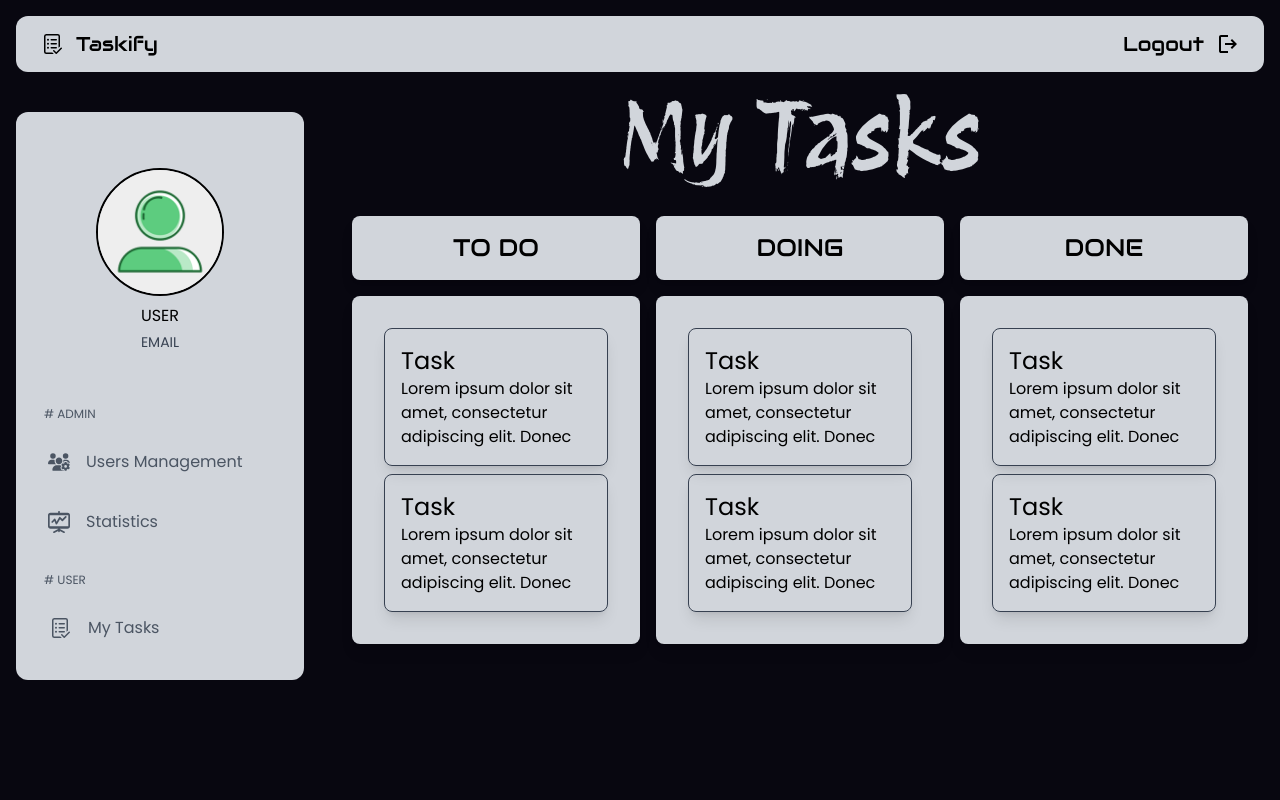
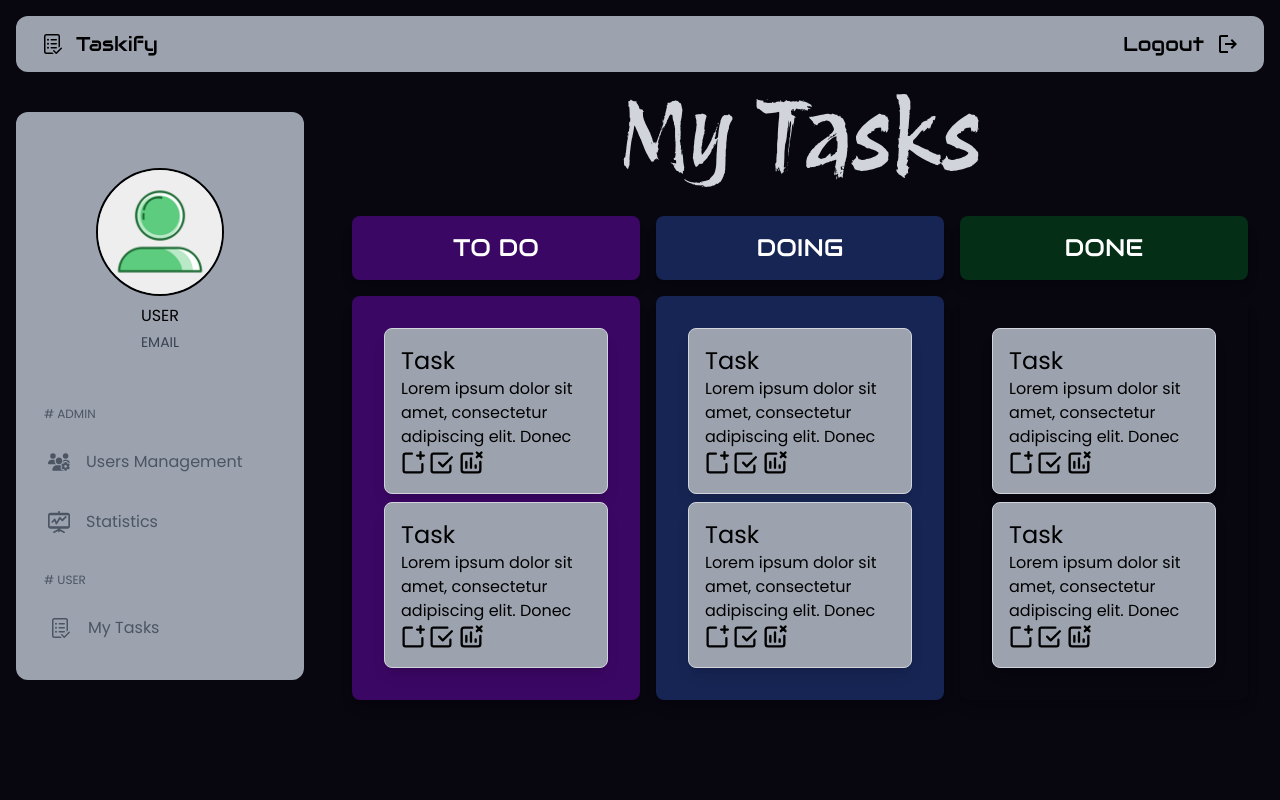
Before and after one commit to Zaiidmo/Taskify, a React (Vite) app: page / in a window 1280 px wide. Shown: the top 800 px of the page. Built offline with nearby package versions, Linux system fonts and the light colour scheme.

Commit message:
UI : Edit Colors

```diff
--- a/src/components/Footer.jsx
+++ b/src/components/Footer.jsx
@@ -1,7 +1,7 @@
 export const Footer = () => {
   return (
     <>
-      <footer className="flex flex-col gap-8 text-center h-fit rounded-xl m-4 font-titles p-4 items-center bg-gray-300">
+      <footer className="flex flex-col gap-8 text-center h-fit rounded-xl m-4 font-titles p-4 items-center bg-gray-400">
         <div>
           <svg
             width="50"
--- a/src/components/NavBar.jsx
+++ b/src/components/NavBar.jsx
@@ -2,7 +2,7 @@ import React from "react";
 
 export const NavBar = () => {
   return (
-    <div className="h-14 rounded-xl m-4 font-titles p-4 flex justify-between items-center navbar bg-gray-300">
+    <div className="h-14 rounded-xl m-4 font-titles p-4 flex justify-between items-center navbar bg-gray-400">
       <a
         href="#"
         className="flex items-center gap-3 hover:bg-black hover:text-white p-2 rounded-xl"
--- a/src/components/SideBar.jsx
+++ b/src/components/SideBar.jsx
@@ -3,7 +3,7 @@ import defaultAvatar from "../assets/images/default_profile.png";
 export const SideBar = () => {
   return (
     <>
-      <aside className="hidden lg:flex flex-col w-72 h-fit px-4 py-8 overflow-y-auto bg-gray-300 absolute top-24 m-4 rounded-xl">
+      <aside className="hidden lg:flex flex-col w-72 h-fit px-4 py-8 overflow-y-auto bg-gray-400 absolute top-24 m-4 rounded-xl">
         <div className="flex flex-col items-center mt-6 -mx-2">
           <img
             className="object-cover w-32 h-32 mx-2 rounded-full border-2 border-black"
--- a/src/components/TaskCard.jsx
+++ b/src/components/TaskCard.jsx
@@ -1,10 +1,45 @@
 export const TaskCard = () => {
   return (
-    <div className="bg-transparent border border-gray-700 p-4 font-poppins rounded-lg shadow-lg">
+    <div className="bg-gray-400 border border-gray-300 p-4 font-poppins rounded-lg shadow-lg">
       <h2 className="text-2xl text-Black font-semibold">Task</h2>
       <p className="text-Black">
         Lorem ipsum dolor sit amet, consectetur adipiscing elit. Donec
       </p>
+      <div className="flex gap-1">
+        <button className="hover:text-purple-600 m-0">
+          <svg
+            xmlns="http://www.w3.org/2000/svg"
+            width="24"
+            height="24"
+            viewBox="0 0 16 16"
+          >
+            <path
+              fill="currentColor"
+              fill-rule="evenodd"
+              d="M13 6a.75.75 0 0 1-.75-.75v-1.5h-1.5a.75.75 0 0 1 0-1.5h1.5V.75a.75.75 0 0 1 1.5 0v1.5h1.5a.75.75 0 0 1 0 1.5h-1.5v1.5A.75.75 0 0 1 13 6M3 13.5a.5.5 0 0 1-.5-.5V3a.5.5 0 0 1 .5-.5h4.25a.75.75 0 0 0 0-1.5H3a2 2 0 0 0-2 2v10a2 2 0 0 0 2 2h10a2 2 0 0 0 2-2V8.75a.75.75 0 0 0-1.5 0V13a.5.5 0 0 1-.5.5z"
+              clip-rule="evenodd"
+            />
+          </svg>
+        </button>
+        <button className="hover:text-green-800 m-0">
+          <svg
+            xmlns="http://www.w3.org/2000/svg"
+            width="24"
+            height="24"
+            viewBox="0 0 16 16"
+          >
+            <path
+              fill="currentColor"
+              fill-rule="evenodd"
+              d="M3 13.5a.5.5 0 0 1-.5-.5V3a.5.5 0 0 1 .5-.5h9.25a.75.75 0 0 0 0-1.5H3a2 2 0 0 0-2 2v10a2 2 0 0 0 2 2h10a2 2 0 0 0 2-2V9.75a.75.75 0 0 0-1.5 0V13a.5.5 0 0 1-.5.5zm12.78-8.82a.75.75 0 0 0-1.06-1.06L9.162 9.177L7.289 7.241a.75.75 0 1 0-1.078 1.043l2.403 2.484a.75.75 0 0 0 1.07.01z"
+              clip-rule="evenodd"
+            />
+          </svg>
+        </button>
+        <button className="hover:text-red-600 m-0">
+        <svg xmlns="http://www.w3.org/2000/svg" width="28" height="28" viewBox="0 0 24 24"><path fill="none" stroke="currentColor" stroke-linecap="round" stroke-linejoin="round" stroke-width="2" d="M8 16v-5m4 5V8m4 8v-2M13 4H6a2 2 0 0 0-2 2v12a2 2 0 0 0 2 2h12a2 2 0 0 0 2-2v-7m-1-6l2-2m-2 2l-2-2m2 2l2 2m-2-2l-2 2"/></svg>
+        </button>
+      </div>
     </div>
   );
 };
--- a/src/components/TasksGrid.jsx
+++ b/src/components/TasksGrid.jsx
@@ -4,34 +4,34 @@ export const TasksGrid = () => {
   return (
     <div className="mx-8 mt-8 grid grid-cols-1 md:grid-cols-2 lg:grid-cols-3 gap-4 ">
       <div className="flex flex-col gap-4">
-        <div className="bg-gray-300 p-4 rounded-lg shadow-lg">
-          <h2 className="text-2xl text-Black text-center font-semibold font-titles">
+        <div className="bg-purple-950 p-4 rounded-lg shadow-lg">
+          <h2 className="text-2xl text-white text-center font-semibold font-titles">
             TO DO
           </h2>
         </div>
-        <div className="bg-gray-300 p-8 rounded-lg shadow-lg flex flex-col gap-2">
+        <div className="bg-purple-950 p-8 rounded-lg shadow-lg flex flex-col gap-2">
           <TaskCard />
           <TaskCard />
         </div>
       </div>
       <div className="flex flex-col gap-4">
-        <div className="bg-gray-300 p-4 rounded-lg shadow-lg">
-          <h2 className="text-2xl text-Black text-center font-semibold font-titles">
+        <div className="bg-blue-950 p-4 rounded-lg shadow-lg">
+          <h2 className="text-2xl text-white text-center font-semibold font-titles">
             DOING
           </h2>
         </div>
-        <div className="bg-gray-300 p-8 rounded-lg shadow-lg flex flex-col gap-2">
+        <div className="bg-blue-950 p-8 rounded-lg shadow-lg flex flex-col gap-2">
           <TaskCard />
           <TaskCard />
         </div>
       </div>
       <div className="flex flex-col gap-4">
-        <div className="bg-gray-300 p-4 rounded-lg shadow-lg">
-          <h2 className="text-2xl text-Black text-center font-semibold font-titles">
+        <div className="bg-green-950 p-4 rounded-lg shadow-lg">
+          <h2 className="text-2xl text-white text-center font-semibold font-titles">
             DONE
           </h2>
         </div>
-        <div className="bg-gray-300 p-8 rounded-lg shadow-lg flex flex-col gap-2">
+        <div className="bg-ggreen-950 p-8 rounded-lg shadow-lg flex flex-col gap-2">
           <TaskCard />
           <TaskCard />
         </div>
```
